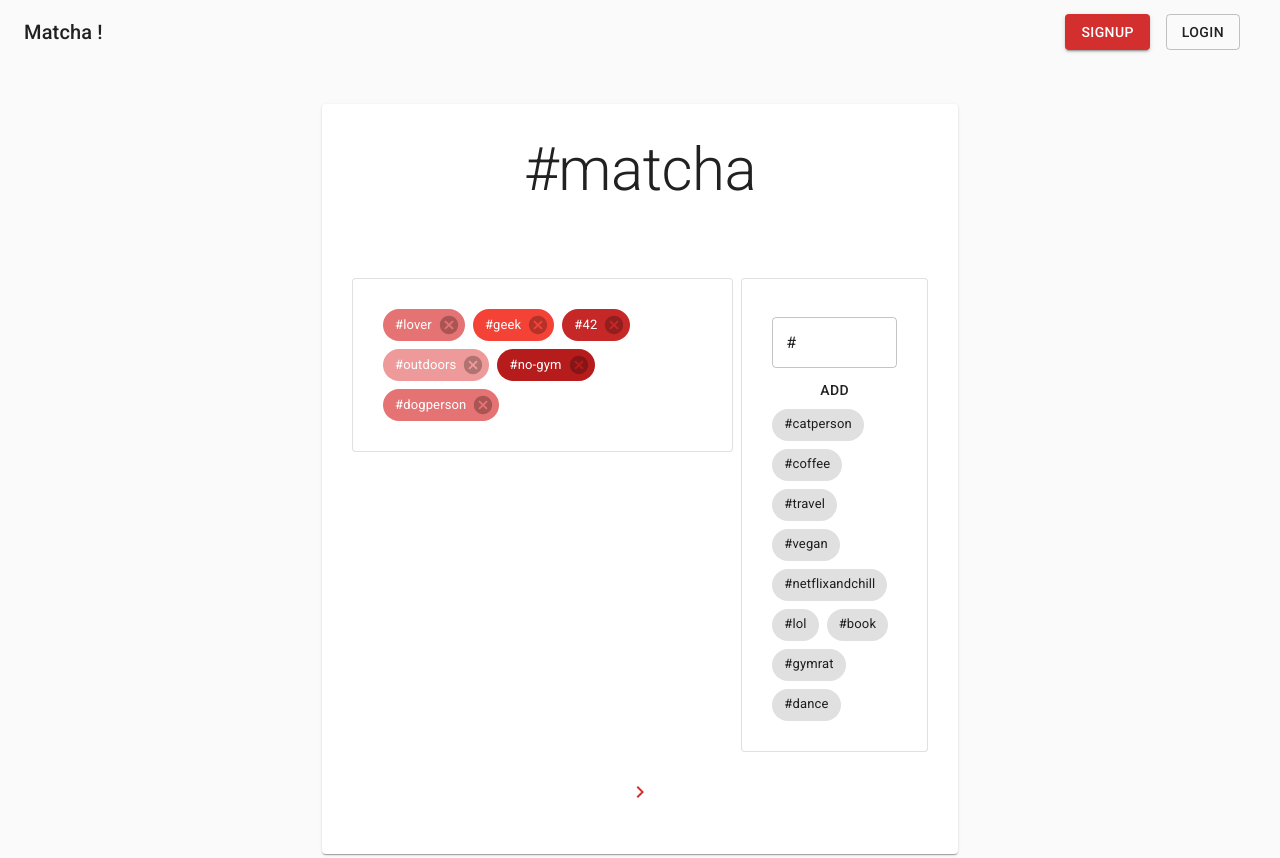
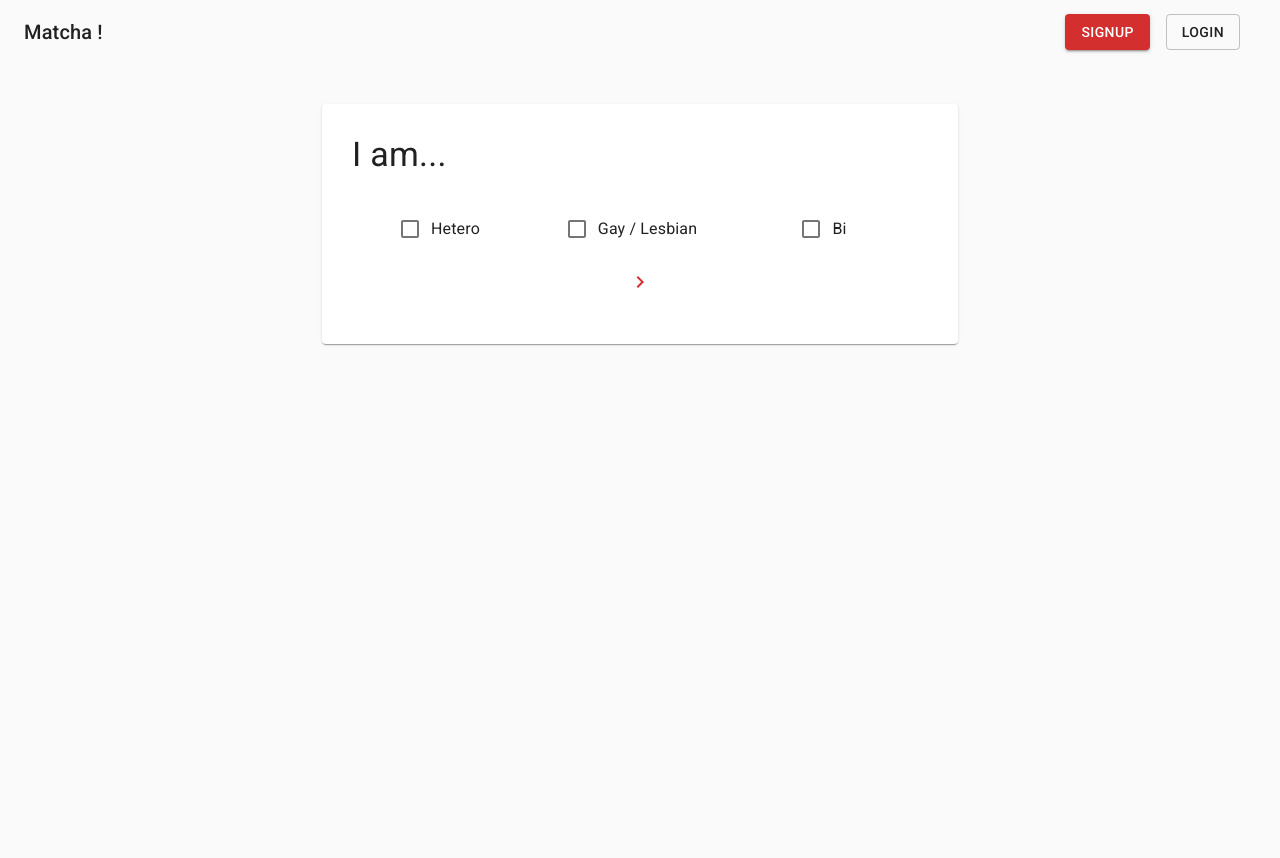
Before and after one commit to Sgury42/matcha, a React (Create React App) app in the folder matcha/Matcha-front/: page / in a window 1280 px wide. After the commit the page ends 800 px from the top, so only its background shows below. Built offline with nearby package versions, Linux system fonts and the light colour scheme.

Commit message:
orientation component

```diff
--- a/matcha/Matcha-front/src/App.js
+++ b/matcha/Matcha-front/src/App.js
@@ -11,7 +11,8 @@ import SettingsPage from './pages/SettingsPage';
 import NotFoundPage from './pages/NotFoundPage';
 import NavBarOut from './NavBar';
 // import BioUpload from './components/BioUpload';
-import HashtagsUpload from './components/HashtagsUpload';
+// import HashtagsUpload from './components/HashtagsUpload';
+import OrientationUpload from './components/OrientationUpload';
 // import NavBar2 from './NavBar2'
 
 class App extends Component {
@@ -22,7 +23,7 @@ class App extends Component {
         <CssBaseline />
           <div className="App">
             <NavBarOut />
-            <HashtagsUpload />
+            <OrientationUpload />
             {/* <NavBar2 /> */}
             <Container maxWidth="md" id="page-body">
               <Switch>
--- a/matcha/Matcha-front/src/components/HashtagsUpload.js
+++ b/matcha/Matcha-front/src/components/HashtagsUpload.js
@@ -28,33 +28,10 @@ const useStyles = makeStyles(theme => ({
   }
 }));
 
+const redShades = [red[200], red[300], red[400], red[500], red[600], red[700], red[800], red[900] ];
 
+const UsrHashtagDisplay = ({ setUsrHashtags, usrHashtags }) => {
 
-
-
-const HashtagsUpload = () => {
-
-//////////////////////    TEST
-const [usrHashtags, setUsrHashtags] = useState(["lover", "geek", "42", "outdoors", "no-gym", "dogperson"]);
-const [listHashtags, setListHashtags] = useState(["catperson", "coffee", "travel", "vegan", "netflixandchill", "lol", "book", "gymrat", "dance"]);
-/////////////////////
-
-const [hashtagInput, setHashtagInput] = useState('');
-
-  const classes = useStyles();
-  const history = useHistory();
-  // const UsrHashtagDisplay = UsrHashtagDisplay();
-
-  const handleInputChange = (e) => {
-    const { length } = e.target.value;
-    if (length <= 15) {
-      setHashtagInput(e.target.value);
-    }
-  }
-
-  const UsrHashtagDisplay = () => {
-
-    const redShades = [red[200], red[300], red[400], red[500], red[600], red[700], red[800], red[900] ];
 
   const handleDelete = async (hashtag) => {
       // console.log(e);
@@ -70,9 +47,10 @@ const [hashtagInput, setHashtagInput] = useState('');
 
           ///////// WHY ELEMENT RELOAD ONLY WHEN INPUT??????
           var index;
-            let tmpArray = usrHashtags;
+          let tmpArray = [...usrHashtags];
           if ((index = tmpArray.indexOf(hashtag)) > -1) {
             tmpArray.splice(index, 1);
+            console.log(tmpArray)
             setUsrHashtags(tmpArray);
             // console.log(usrHashtags);
           }
@@ -98,6 +76,25 @@ const [hashtagInput, setHashtagInput] = useState('');
 }
 
 
+const HashtagsUpload = () => {
+
+  //////////////////////    TEST
+  const [usrHashtags, setUsrHashtags] = useState(["lover", "geek", "42", "outdoors", "no-gym", "dogperson"]);
+  const [listHashtags, setListHashtags] = useState(["catperson", "coffee", "travel", "vegan", "netflixandchill", "lol", "book", "gymrat", "dance"]);
+
+  const [hashtagInput, setHashtagInput] = useState('');
+
+  const classes = useStyles();
+  const history = useHistory();
+  // const UsrHashtagDisplay = UsrHashtagDisplay();
+
+  const handleInputChange = (e) => {
+    const { length } = e.target.value;
+    if (length <= 15) {
+      setHashtagInput(e.target.value);
+    }
+  }
+
   const ListHashtagsDisplay = () => {
 
     const handleAdd = (hashtag) => {
@@ -112,7 +109,7 @@ const [hashtagInput, setHashtagInput] = useState('');
             // history.push('');
 
               var index;
-              let tmpArray = listHashtags;
+              let tmpArray = [...listHashtags];
               if ((index = tmpArray.indexOf(hashtag)) > -1) {
                 tmpArray.splice(index, 1);
                 setListHashtags(tmpArray);
@@ -147,7 +144,7 @@ const [hashtagInput, setHashtagInput] = useState('');
           <Grid item xs={8} >
             <Card variant="outlined" className={classes.hashtagsCards} >
               <Grid container spacing={1}>
-                <UsrHashtagDisplay hashtags={usrHashtags} optDelete={true} setArray={setUsrHashtags} />
+                <UsrHashtagDisplay usrHashtags={usrHashtags} optDelete={true} setUsrHashtags={setUsrHashtags} />
               </Grid>
             </Card>
           </Grid>
--- /dev/null
+++ b/matcha/Matcha-front/src/components/OrientationUpload.js
@@ -0,0 +1,82 @@
+import React, { useState, useEffect } from 'react';
+import { Card, makeStyles, Grid, Typography, IconButton, TextField, useTheme, Chip, Button, FormControlLabel, Checkbox} from '@material-ui/core';
+import ChevronRightSharpIcon from '@material-ui/icons/ChevronRightSharp';
+import red from '@material-ui/core/colors/red';
+import { useHistory } from "react-router-dom";
+
+const useStyles = makeStyles(theme => ({
+  // root: {
+    // flexGrow: 1,
+  // },
+  grow: {
+    flexGrow: 1,
+  },
+  formTitle: {
+    marginBottom: theme.spacing(4),
+  },
+  flexItem: {
+    // display: 'flex',
+    // alignItems: 'center',
+    // flexDirection: 'column'
+  },
+  submitButton: {
+    margin: theme.spacing(1),
+  },
+  hashtagsCards: {
+    maxLength: '500px',
+  }
+}));
+
+
+
+const OrientationUpload = () => {
+  const classes = useStyles();
+  const history = useHistory();
+  return (
+    <Grid container spacing={1} justify="center">
+      <Grid item xs={12} sm={10} md={8} lg={6}>
+        <Card id="OrientationCard">
+          <Typography className={classes.formTitle} variant="h4" >
+            I am...
+          </Typography>
+          <Grid container align="center">
+          <Grid item xs={12} md={4}>
+            <FormControlLabel control={
+                <Checkbox value="hetero" color="secondary" />
+                // checked={state.checkedB}
+                // onChange={handleChange('checkedB')}
+              }
+              label="Hetero"
+              />
+          </Grid>
+          <Grid item xs={12} md={4}>
+            <FormControlLabel control={
+                <Checkbox value="gay" color="secondary" />
+                // checked={state.checkedB}
+                // onChange={handleChange('checkedB')}
+              }
+              label="Gay / Lesbian"
+              />
+          </Grid>
+          <Grid item xs={12} md={4}>
+            <FormControlLabel control={
+                <Checkbox value="bi" color="secondary" />
+                // checked={state.checkedB}
+                // onChange={handleChange('checkedB')}
+              }
+              label="Bi"
+              />
+          </Grid>
+          <Grid item xs={12} className={classes.flexItem}>
+          <IconButton name="submit" className={classes.submitButton} >
+            <ChevronRightSharpIcon color="secondary" />
+          </IconButton>
+          </Grid>
+          </Grid>
+        </Card>
+      </Grid>
+    </Grid>
+  );
+}
+
+export default OrientationUpload;
```
Lines whose indentation alone changed are shown as unchanged.
